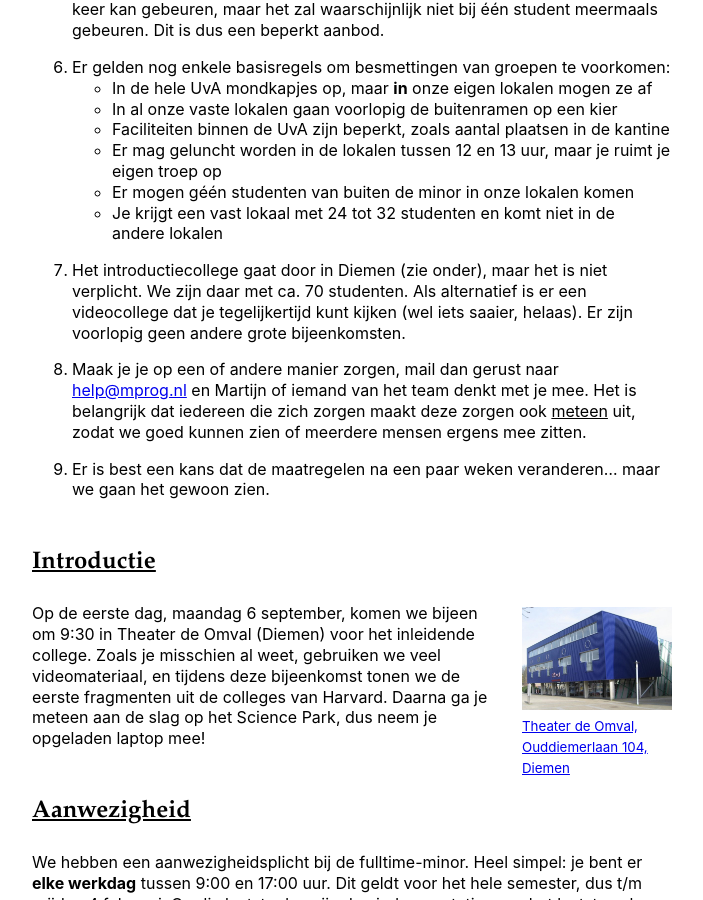
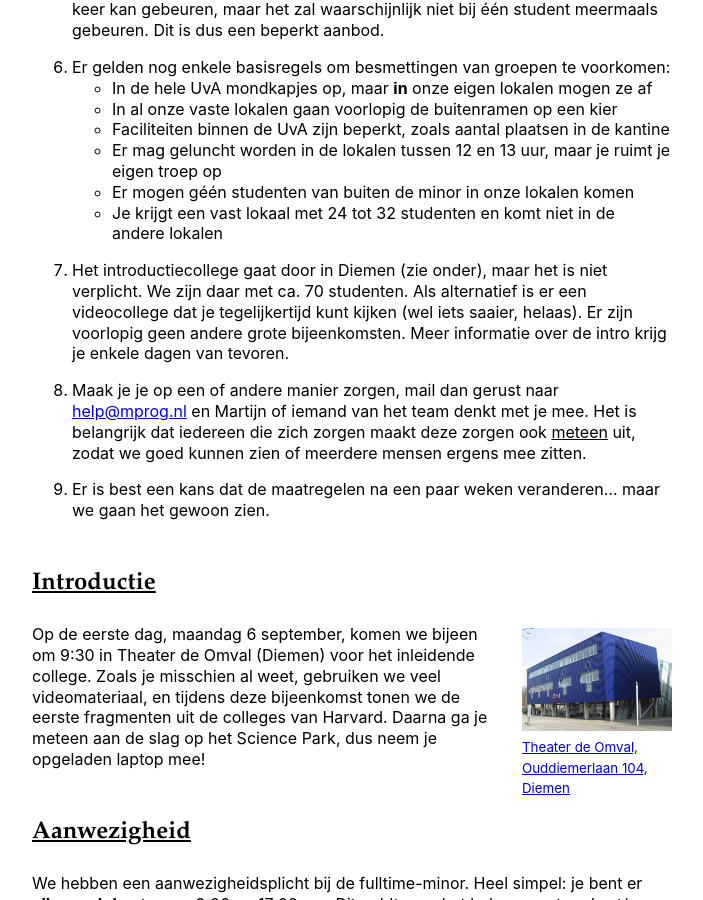
Before and after one commit to minprog/welkom, a Jekyll site: the page built from fulltime/index.md, in a window 1280 px wide and 900 px high, scrolled down 1690 px. Shown: the whole window, without its empty margins (288-991 px from the left). Built offline with Jekyll 4.4.1, drawn with Linux system fonts in a browser that asks for light colours; our own code applies the rules of GitHub Pages for plain Markdown files.

Commit message:
fulltime

```diff
--- a/fulltime/index.md
+++ b/fulltime/index.md
@@ -40,7 +40,7 @@ We hopen jullie allemaal te spreken in de eerste paar dagen van de minor, maar m
     - Er mogen géén studenten van buiten de minor in onze lokalen komen
     - Je krijgt een vast lokaal met 24 tot 32 studenten en komt niet in de andere lokalen
 
-7. Het introductiecollege gaat door in Diemen (zie onder), maar het is niet verplicht. We zijn daar met ca. 70 studenten. Als alternatief is er een videocollege dat je tegelijkertijd kunt kijken (wel iets saaier, helaas). Er zijn voorlopig geen andere grote bijeenkomsten.
+7. Het introductiecollege gaat door in Diemen (zie onder), maar het is niet verplicht. We zijn daar met ca. 70 studenten. Als alternatief is er een videocollege dat je tegelijkertijd kunt kijken (wel iets saaier, helaas). Er zijn voorlopig geen andere grote bijeenkomsten. Meer informatie over de intro krijg je enkele dagen van tevoren.
 
 8. Maak je je op een of andere manier zorgen, mail dan gerust naar <help@mprog.nl> en Martijn of iemand van het team denkt met je mee. Het is belangrijk dat iedereen die zich zorgen maakt deze zorgen ook <u>meteen</u> uit, zodat we goed kunnen zien of meerdere mensen ergens mee zitten.
 
```
